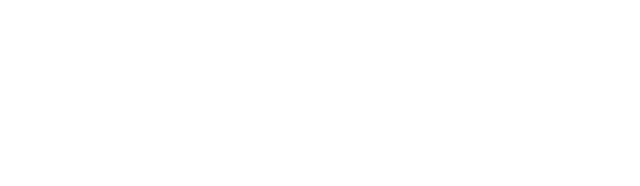
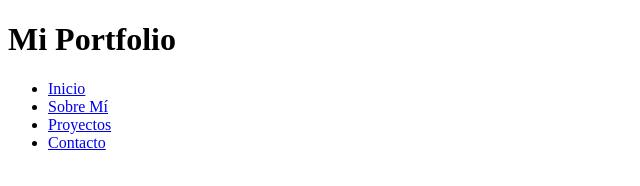
Before and after one commit to JoaquinNahuel/JoaquinNahuel.github.io, a plain HTML site: page index.html in a window 1280 px wide. Shown: the whole page, without its empty margins (0-640 px from the left). Drawn offline with Linux system fonts and the light colour scheme.

Commit message:
Se agrega titulo y lista de secciones debajo

```diff
--- a/index.html
+++ b/index.html
@@ -6,5 +6,18 @@
     <title>Mi Portfolio</title>
 </head>
 <body>
+    <header>
+        <div class="container">
+            <h1>Mi Portfolio</h1>
+            <nav>
+                <ul>
+                    <li><a href="#inicio">Inicio</a></li>
+                    <li><a href="#sobre-mi">Sobre Mí</a></li>
+                    <li><a href="#proyectos">Proyectos</a></li>
+                    <li><a href="#contacto">Contacto</a></li>
+                </ul>
+            </nav>
+        </div>
+    </header>
 </body>
 </html>
```
